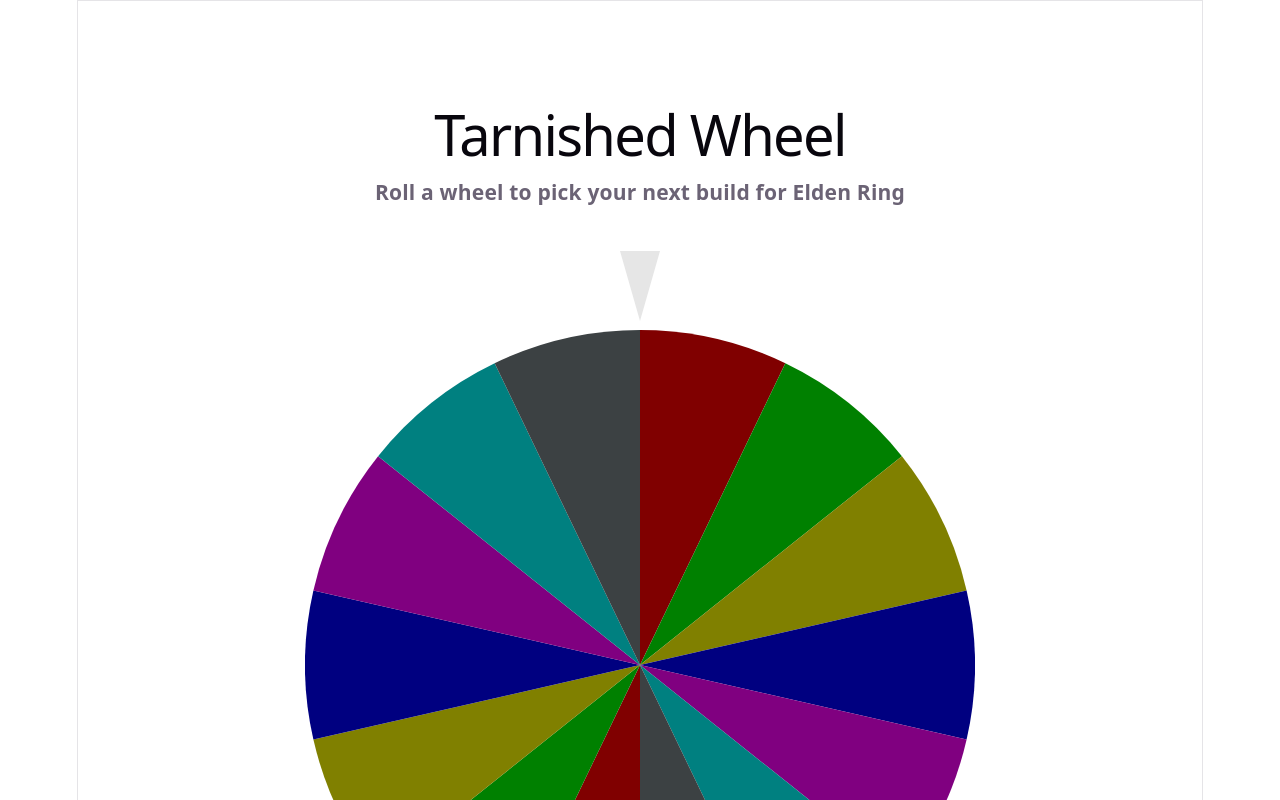
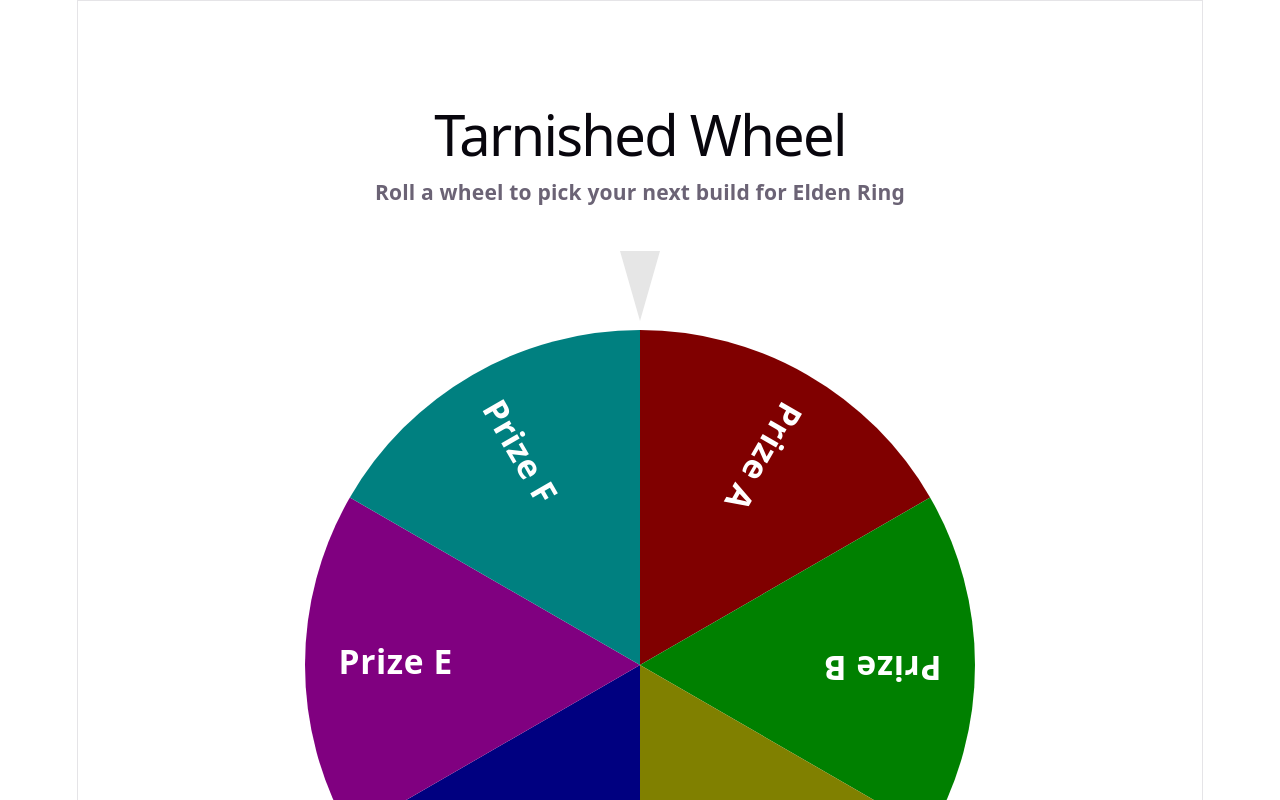
Before and after one commit to EZRA-DVLPR/TarnishedWheel, a React (Vite) app: page / in a window 1280 px wide. Shown: the top 800 px of the page. Built offline with nearby package versions, Linux system fonts and the light colour scheme.

Commit message:
added text inside the wheel based on the data

```diff
--- a/src/components/Wheel.tsx
+++ b/src/components/Wheel.tsx
@@ -18,14 +18,6 @@ const SEGMENTS = [
 	"Prize B",
 	"Prize C",
 	"Prize D",
-	"Prize E",
-	"Prize F",
-	"Prize A",
-	"Prize B",
-	"Prize C",
-	"Prize D",
-	"Prize E",
-	"Prize F",
 	"Prize E",
 	"Prize F",
 ];
@@ -98,7 +90,7 @@ function Wheel() {
 				style={{ transform: `rotate(${rotation}deg)` }}
 			>
 				<title>Wheel</title>
-				{SEGMENTS.map((_, i) => {
+				{SEGMENTS.map((label, i) => {
 					//simplifies calcs
 					const r = size / 2;
 
@@ -117,26 +109,48 @@ function Wheel() {
 					const x2 = cx + r * Math.cos(endAngle);
 					const y2 = cy + r * Math.sin(endAngle);
 
+					//middle angle inside the arc
+					const mid = (startAngle + endAngle) / 2;
+
+					//(lx,ly) is the point where we add the text
+					const lx = cx + Math.cos(mid) * r * 0.9; //offset a small bit to move text away from arc edge
+					const ly = cy + Math.sin(mid) * r * 0.9; //offset a small bit to move text away from arc edge
+
 					//INFO: large is not needed since the angle of every slice will always be =< 180 deg.
 					//
 					// The drawing is as follows:
 					// 	draw a straight line from center to (x1,y1)
 					// 	then draw an arc from (x1,y1) to (x2,y2) without any rotation or large flag, but with the sweep flag
 					//	then return to the origin
+					// once the drawing is finished, we add the color
+					// followed by the text
 					return (
-						<path
-							key={i}
-							d={`M ${cx} ${cy}
+						<g key={label}>
+							<path
+								d={`M ${cx} ${cy}
 								L ${x1},${y1}
 								A ${r} ${r} 0 0 1 ${x2},${y2}
 								Z`}
-							fill={colors[i % colors.length]}
-						/>
+								fill={colors[i % colors.length]}
+							/>
+							<text
+								x={lx}
+								y={ly}
+								textAnchor="start"
+								dominantBaseline="middle"
+								fill="#fff"
+								fontSize="10"
+								fontWeight="bold"
+								transform={`rotate(${mid * (180 / Math.PI) + 180}, ${lx}, ${ly})`}
+							>
+								{label}
+							</text>
+						</g>
 					);
 				})}
 			</svg>
 
-			<button onClick={spin} disabled={spinning}>
+			<button type="button" onClick={spin} disabled={spinning}>
 				Spin
 			</button>
 			{!spinning && <p>Winner: {SEGMENTS[winner]}</p>}
```
